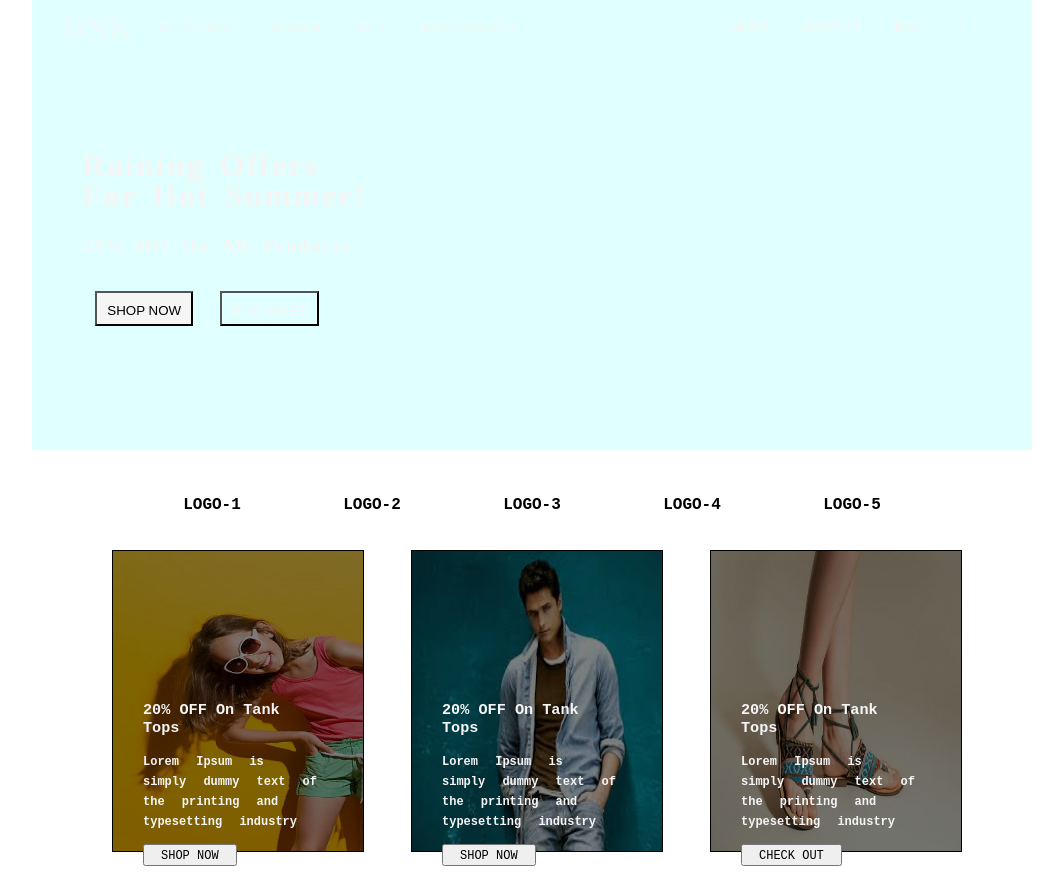
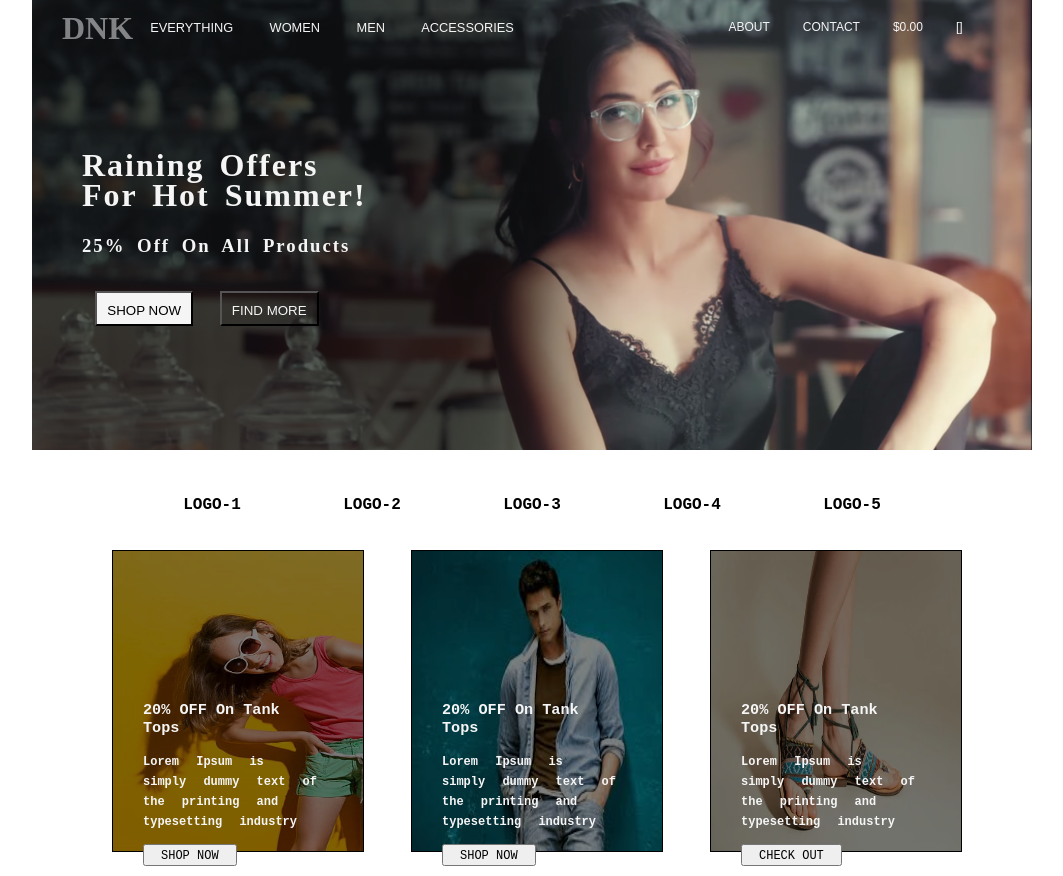
Before and after one commit to srujandsgowda/e-kart, a plain HTML site: page index.html in a window 1280 px wide. Shown: the top 876 px of the page, without its empty margins (160-1223 px from the left). Drawn offline with Linux system fonts and the light colour scheme.

Commit message:
style.css

```diff
--- a/style.css
+++ b/style.css
@@ -8,7 +8,7 @@ body{
     width: 1000px;
     background-color: lightcyan;
     filter: 5px;
-    background-image: url(/project1/kart.png);
+    background-image: url(/kart.png);
 }
 #main{
     height: 50px;
```
